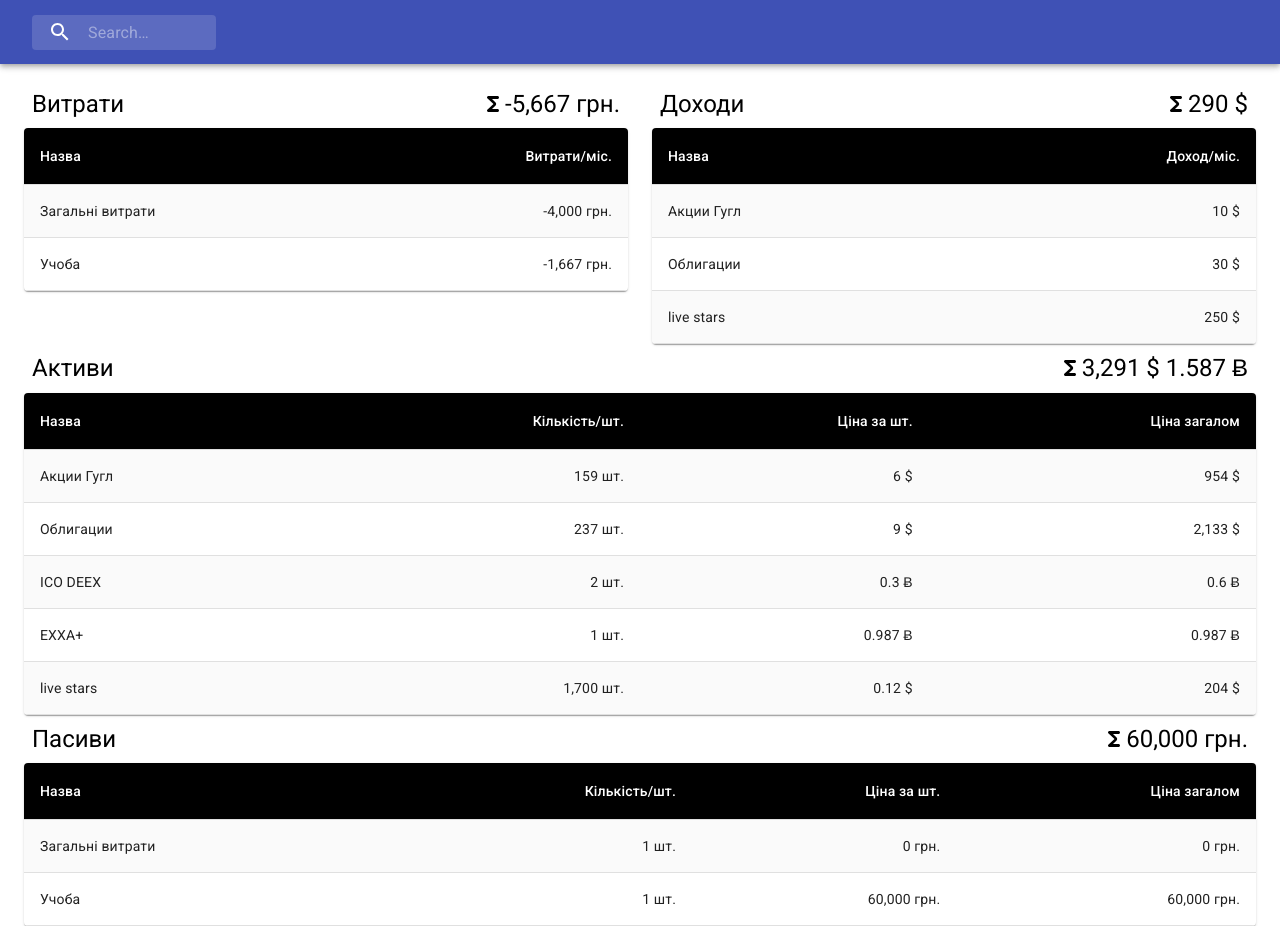
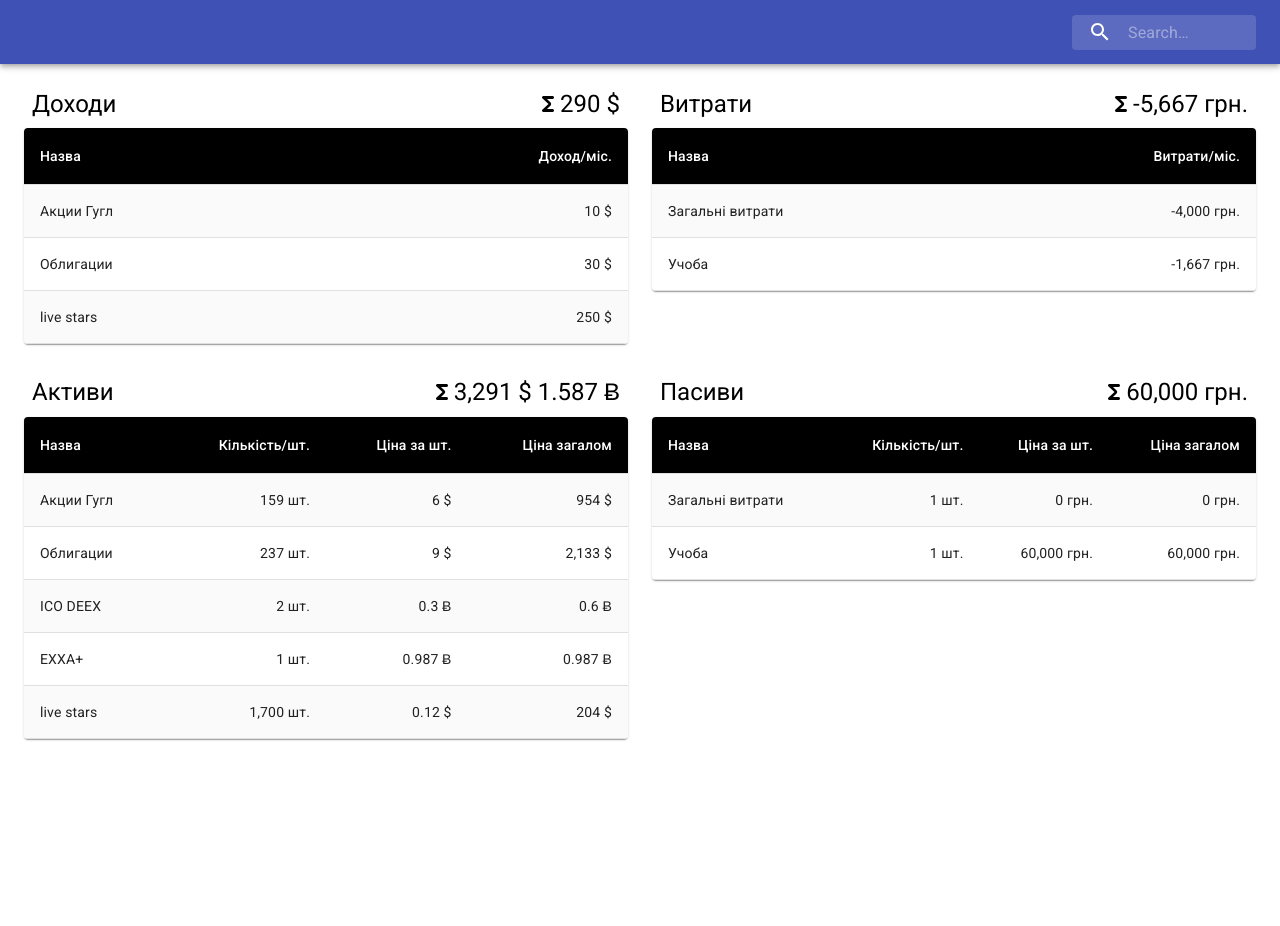
Before and after one commit to vaseklllM/cash_flow, a React (Create React App) app: page / in a window 1280 px wide. After the commit the page ends 800 px from the top, so only its background shows below. Built offline with nearby package versions, Linux system fonts and the light colour scheme; no server answers.

Commit message:
debug and add valletCourse

```diff
--- a/src/components/App.js
+++ b/src/components/App.js
@@ -1,6 +1,6 @@
 import React from "react"
 import { ActiveTable, PasiveTable, CostsTable, IncomeTable } from "./Containers"
-import { NavBar } from "./pages"
+import { NavBar } from "./Containers"
 import { Box, Grid, Container } from "@material-ui/core"
 import "./App.scss"
 
@@ -8,18 +8,22 @@ const App = () => {
     return (
         <>
             <NavBar />
-            <Container fixed>
+            <Container maxWidth='xl'>
                 <Box mt={2}>
                     <Grid container spacing={3}>
-                        <Grid item xs={6}>
+                        <Grid item xs={12} md={6} xl={4}>
+                            <IncomeTable />
+                        </Grid>
+                        <Grid item xs={12} md={6} xl={4}>
                             <CostsTable />
                         </Grid>
-                        <Grid item xs={6}>
-                            <IncomeTable />
+                        <Grid item xs={12} md={12} lg={6} xl={4}>
+                            <ActiveTable />
+                        </Grid>
+                        <Grid item xs={12} md={12} lg={6} xl={4}>
+                            <PasiveTable />
                         </Grid>
                     </Grid>
-                    <ActiveTable />
-                    <PasiveTable />
                 </Box>
             </Container>
         </>
--- a/src/components/App.scss
+++ b/src/components/App.scss
@@ -1,3 +1,5 @@
+@import url('./Creators/Table/table.scss');
+
 body {
-    margin: 0;
+    margin: 0px;
 }
--- /dev/null
+++ b/src/components/Containers/NavBar.js
@@ -0,0 +1,69 @@
+import React from "react"
+import { fade, makeStyles } from "@material-ui/core/styles"
+import { connect } from "react-redux"
+import { NavBar } from "../pages"
+import propTypes from "prop-types"
+
+const NavBarContainer = props => {
+    return <NavBar valletCourse={props.valletCourse} useStyles={useStyles} />
+}
+
+NavBar.propTypes = {
+    valletCourse: propTypes.oneOfType([propTypes.symbol, propTypes.object])
+}
+
+const useStyles = makeStyles(theme => ({
+    root: {
+        flexGrow: 1
+    },
+    search: {
+        position: "relative",
+        borderRadius: theme.shape.borderRadius,
+        backgroundColor: fade(theme.palette.common.white, 0.15),
+        "&:hover": {
+            backgroundColor: fade(theme.palette.common.white, 0.25)
+        },
+        marginLeft: 0,
+        width: "100%",
+        [theme.breakpoints.up("sm")]: {
+            marginLeft: theme.spacing(1),
+            width: "auto"
+        }
+    },
+    title: {
+        flexGrow: 1,
+        display: "none",
+        [theme.breakpoints.up("sm")]: {
+            display: "block"
+        }
+    },
+    searchIcon: {
+        width: theme.spacing(7),
+        height: "100%",
+        position: "absolute",
+        pointerEvents: "none",
+        display: "flex",
+        alignItems: "center",
+        justifyContent: "center"
+    },
+    inputRoot: {
+        color: "inherit"
+    },
+    inputInput: {
+        padding: theme.spacing(1, 1, 1, 7),
+        transition: theme.transitions.create("width"),
+        width: "100%",
+        [theme.breakpoints.up("sm")]: {
+            width: 120,
+            "&:focus": {
+                width: 200
+            }
+        }
+    }
+}))
+
+const mapStateToProps = ({ serverMoney }) => ({
+    valletCourse: serverMoney.valletCourse
+})
+
+export default connect(mapStateToProps)(NavBarContainer)
--- a/src/components/Containers/index.js
+++ b/src/components/Containers/index.js
@@ -3,5 +3,6 @@ import ActiveTable from "./ActiveTable"
 import PasiveTable from "./PasiveTable"
 import CostsTable from "./CostsTable"
 import IncomeTable from "./IncomeTable"
+import NavBar from "./NavBar"
 
-export { App, ActiveTable, PasiveTable, CostsTable, IncomeTable }
+export { App, ActiveTable, PasiveTable, CostsTable, IncomeTable, NavBar }
--- a/src/components/Creators/Table/Body.js
+++ b/src/components/Creators/Table/Body.js
@@ -2,7 +2,6 @@ import React from "react"
 import { Table, TableBody, TableHead, TableRow, Paper } from "@material-ui/core"
 import { StyledTableCell } from "./utils"
 import rowList from "./rowList"
-import "./style.scss"
 
 const Body = ({ rows, text: { emptyArray, collumn } }) => (
     <Paper className='activeTable'>
--- a/src/components/pages/NavBar.js
+++ b/src/components/pages/NavBar.js
@@ -1,58 +1,33 @@
 import React from "react"
-import { AppBar, Toolbar, InputBase } from "@material-ui/core"
-import { fade, makeStyles } from "@material-ui/core/styles"
+import { AppBar, Toolbar, InputBase, Typography } from "@material-ui/core"
 import SearchIcon from "@material-ui/icons/Search"
 
-const useStyles = makeStyles(theme => ({
-    root: {
-        flexGrow: 1
-    },
-    search: {
-        position: "relative",
-        borderRadius: theme.shape.borderRadius,
-        backgroundColor: fade(theme.palette.common.white, 0.15),
-        "&:hover": {
-            backgroundColor: fade(theme.palette.common.white, 0.25)
-        },
-        marginLeft: 0,
-        width: "100%",
-        [theme.breakpoints.up("sm")]: {
-            marginLeft: theme.spacing(1),
-            width: "auto"
-        }
-    },
-    searchIcon: {
-        width: theme.spacing(7),
-        height: "100%",
-        position: "absolute",
-        pointerEvents: "none",
-        display: "flex",
-        alignItems: "center",
-        justifyContent: "center"
-    },
-    inputRoot: {
-        color: "inherit"
-    },
-    inputInput: {
-        padding: theme.spacing(1, 1, 1, 7),
-        transition: theme.transitions.create("width"),
-        width: "100%",
-        [theme.breakpoints.up("sm")]: {
-            width: 120,
-            "&:focus": {
-                width: 200
-            }
-        }
-    }
-}))
-
-export default function NavBar() {
+function NavBar({ valletCourse, useStyles }) {
     const classes = useStyles()
-
     return (
         <div className={classes.root}>
             <AppBar position='static'>
+                <div className={classes.root} />
                 <Toolbar>
+                    <Typography className={classes.title} variant='h6' noWrap>
+                        <span>
+                            {(() => {
+                                if (valletCourse) return `$ ${valletCourse.USD}`
+                            })()}
+                        </span>
+                        &nbsp;&nbsp;&nbsp;&nbsp;&nbsp;
+                        <span>
+                            {(() => {
+                                if (valletCourse) return `€ ${valletCourse.EUR}`
+                            })()}
+                        </span>
+                        &nbsp;&nbsp;&nbsp;&nbsp;&nbsp;
+                        <span>
+                            {(() => {
+                                if (valletCourse) return `₽ ${valletCourse.RUB}`
+                            })()}
+                        </span>
+                    </Typography>
                     <div className={classes.search}>
                         <div className={classes.searchIcon}>
                             <SearchIcon />
@@ -71,3 +46,5 @@ export default function NavBar() {
         </div>
     )
 }
+
+export default NavBar
--- a/src/serverMoney/index.js
+++ b/src/serverMoney/index.js
@@ -1,25 +1,32 @@
 export default class Money {
-    _valletUrl =
-        "https://bank.gov.ua/NBUStatService/v1/statdirectory/exchange?json"
+    _valletUrl = (valletCode, date) =>
+        `https://old.bank.gov.ua/NBUStatService/v1/statdirectory/exchange?valcode=${valletCode}&date=${date}&json`
     _time = 700
     _cashFlow = [
-        this._createActive("Акции Гугл", 159, 6.0, 10, "$"),
-        this._createActive("Облигации", 237, 9.0, 30, "$"),
-        this._createActive("Загальні витрати", 1, 0, -4000, "грн."),
-        this._createActive("ICO DEEX", 2, 0.3, 0, "Ƀ"),
-        this._createActive("EXXA+", 1, 0.987, 0, "Ƀ"),
-        this._createActive("live stars", 1700, 0.12, 250, "$"),
-        this._createActive("Учоба", 1, 60000, -1667, "грн.")
+        this._createActive("Акции Гугл", 159, 6.0, 10, "$", "USD"),
+        this._createActive("Облигации", 237, 9.0, 30, "$", "USD"),
+        this._createActive("Загальні витрати", 1, 0, -4000, "грн.", "UAH"),
+        this._createActive("ICO DEEX", 2, 0.3, 0, "Ƀ", "BTC"),
+        this._createActive("EXXA+", 1, 0.987, 0, "Ƀ", "BTC"),
+        this._createActive("live stars", 1700, 0.12, 250, "$", "USD"),
+        this._createActive("Учоба", 1, 60000, -1667, "грн.", "UAH")
     ]
-    _valletCourse = {}
 
-    _createActive(name, pcs, price, income /* доход */, currency /* Валюта */) {
+    _createActive(
+        name,
+        pcs,
+        price,
+        income /* доход */,
+        currency /* Валюта */,
+        rate
+    ) {
         return {
             name,
             pcs,
             price,
             income /* доход */,
-            currency /* Валюта */
+            currency /* Валюта */,
+            rate
         }
     }
 
@@ -29,20 +36,21 @@ export default class Money {
         }, this._time)
     })
     getValletCourse = new Promise(resolve => {
-        fetch(this._valletUrl)
-            .then(result => {
-                if (result.ok) return result.json()
-            })
-            .then(result => {
-                result.forEach(item => {
-                    if (item.cc === "USD") {
-                        this._valletCourse = {
-                            ...this._valletCourse,
-                            usd_uah: parseFloat(item.rate.toFixed(2))
-                        }
+        const vallutCC = ["EUR", "USD", "RUB"]
+        const date = new Date()
+        const todaysDate = `${date.getFullYear()}${date.getMonth() +
+            1}${date.getDate()}`
+        let vallets = {}
+        vallutCC.forEach((item, index) => {
+            fetch(this._valletUrl(item, todaysDate))
+                .then(result => result.json())
+                .then(result => {
+                    vallets = {
+                        ...vallets,
+                        [result[0].cc]: parseFloat(result[0].rate.toFixed(2))
                     }
+                    if (index === vallutCC.length - 1) resolve(vallets)
                 })
-                resolve(this._valletCourse)
-            })
+        })
     })
 }
```
Also changed, not shown: src/components/Creators/Table/table.scss (renamed from src/components/Creators/Table/style.scss), Новый текстовый документ.txt.
